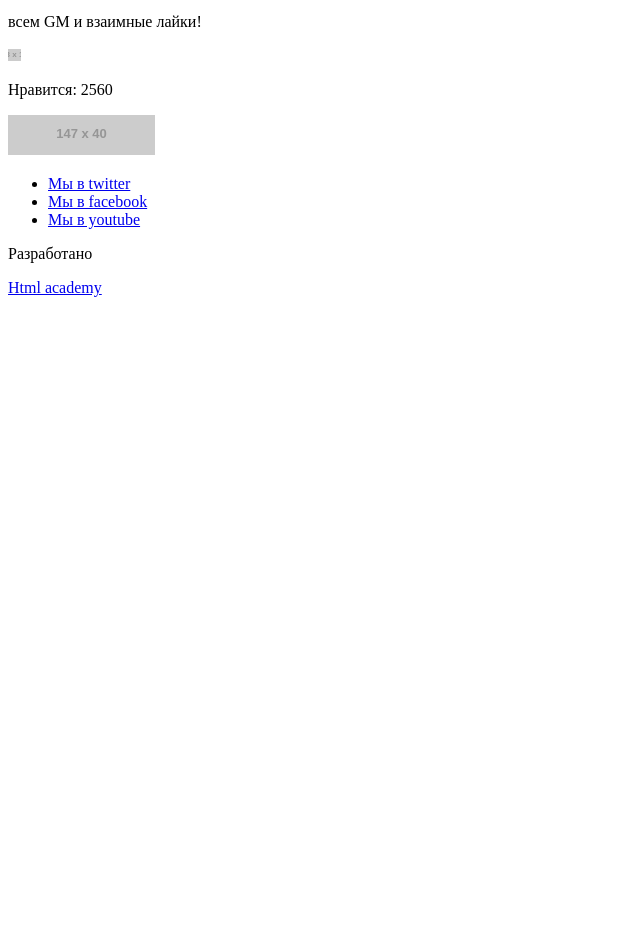
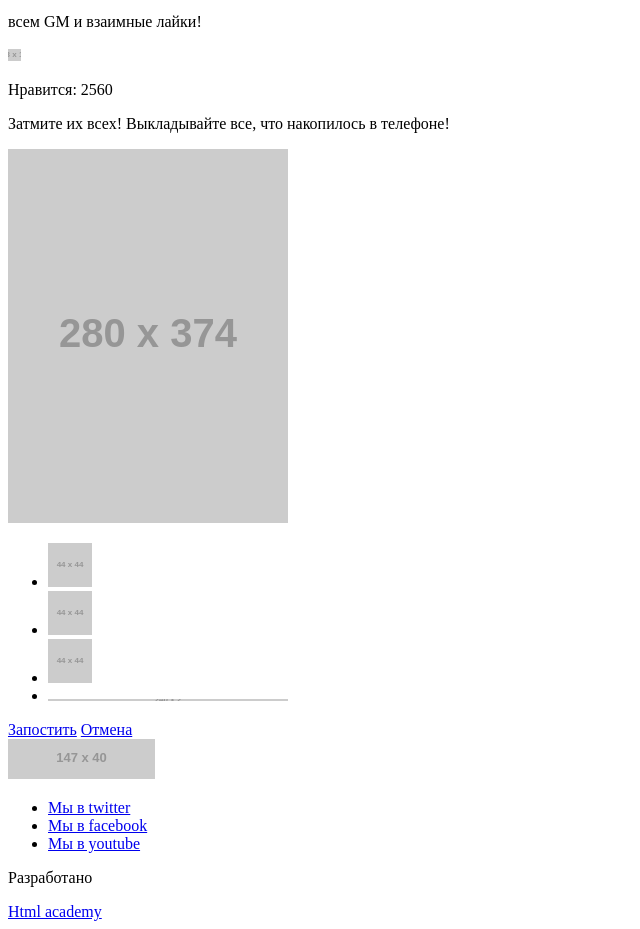
Before and after one commit to MorozovaVA/486331-pink-18, a website: page source/photo.html in a window 1280 px wide. Shown: the part 2566-3495 px from the top of the page, without its empty margins (0-640 px from the left). Before the commit the page ends 2871 px from the top, so only its background shows below. Drawn offline with Linux system fonts and the light colour scheme; placeholder pictures from the web are drawn by us.

Commit message:
Добавляет полностью размеченную страницу с фото

```diff
--- a/source/photo.html
+++ b/source/photo.html
@@ -106,6 +106,20 @@
         </div>
       </div>
     </section>
+    <section class="photo-send">
+      <p class="photo-send__title">Затмите их всех! Выкладывайте все, что накопилось в телефоне!</p>
+      <a href="#">
+        <img class="photo-send__image" src="https://via.placeholder.com/280x374" alt="твое фото">
+      </a>
+      <ul class="photo-send__list">
+        <li class="photo-send__item"><img src="https://via.placeholder.com/44x44" alt="иконка фильтра"></li>
+        <li class="photo-send__item"><img src="https://via.placeholder.com/44x44" alt="иконка фильтра"></li>
+        <li class="photo-send__item"><img src="https://via.placeholder.com/44x44" alt="иконка фильтра"></li>
+        <li class="photo-send__item"><img src="https://via.placeholder.com/240x2" alt="интенсивность фильтра"></li>
+      </ul>
+      <a class="button photo-button photo-button--active" href="#">Запостить</a>
+      <a class="button photo-button" href="#">Отмена</a>
+    </section>
   </main>
   <footer class="page-footer">
     <img class="page-footer__logo-image" src="https://via.placeholder.com/147x40" width="147" height="40" alt="приложение Pink">
```
